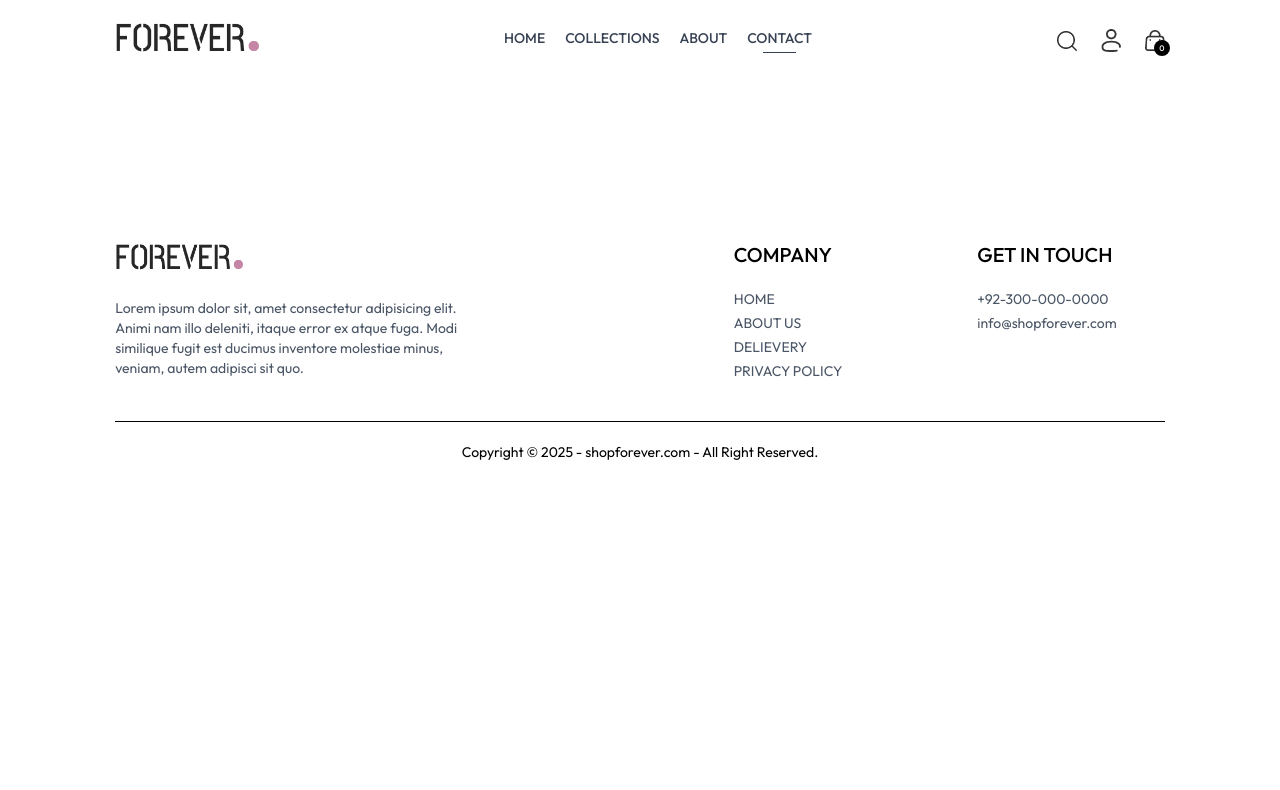
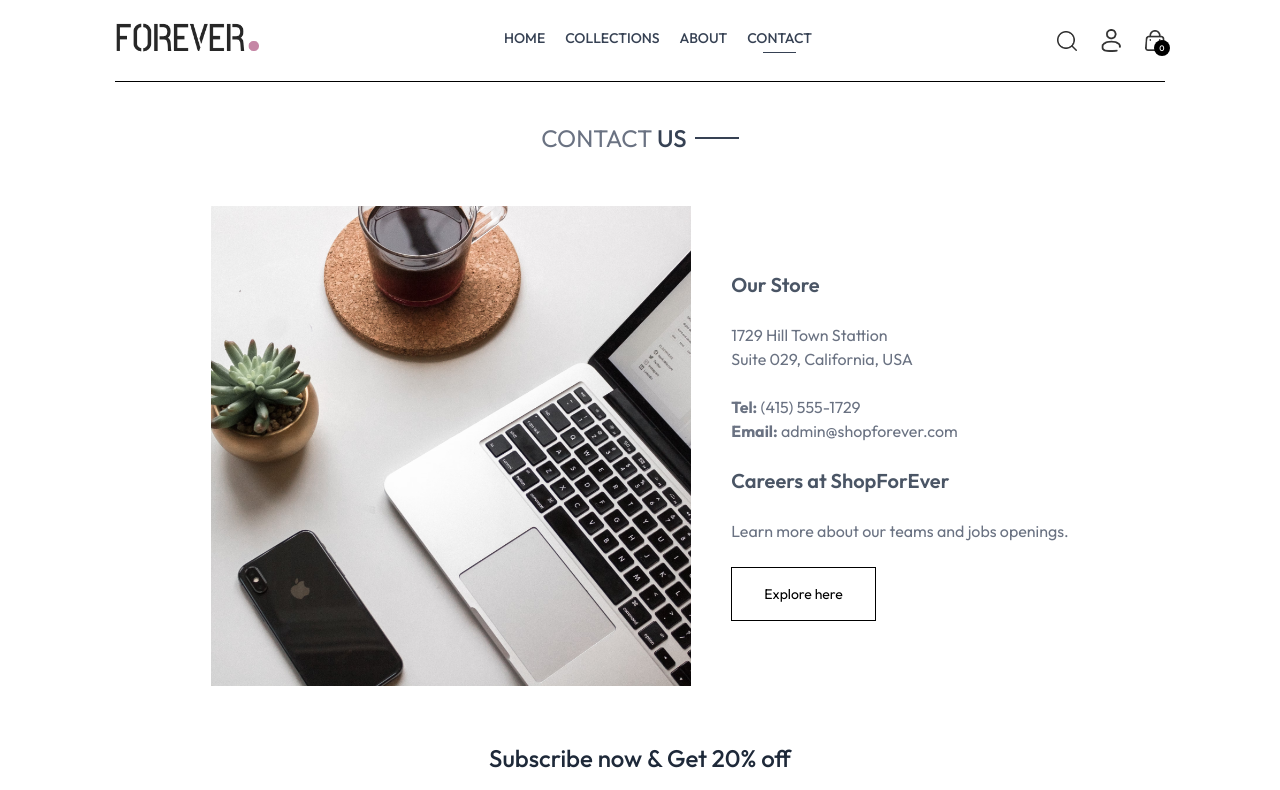
Before and after one commit to MuhammadRizwan-29/shopforever, a React (Vite) app: page /contact in a window 1280 px wide. Shown: the top 790 px of the page. Built offline with nearby package versions, Linux system fonts and the light colour scheme.

Commit message:
Contact page has been added.

```diff
--- a/src/pages/Contact.jsx
+++ b/src/pages/Contact.jsx
@@ -1,3 +1,42 @@
+import Title from "./../components/Title";
+import { assets } from "./../assets/frontend_assets/assets";
+import Newsletter from "./../components/Newsletter";
+
 export default function Contact() {
-  return;
+  return (
+    <section>
+      <div className="text-center text-2xl pt-10 border-t">
+        <Title title={"CONTACT"} innerTitle={"US"} />
+      </div>
+      <div className="my-10 flex flex-col justify-center md:flex-row gap-10 mb-14">
+        <img
+          className="w-full md:max-w-[480px]"
+          src={assets.contact_img}
+          alt=""
+        />
+        <div className="flex flex-col justify-center items-start gap-6">
+          <h2 className="font-semibold text-xl text-gray-600">Our Store</h2>
+          <p className="text-gray-500">
+            1729 Hill Town Stattion <br />
+            Suite 029, California, USA
+          </p>
+          <p className="text-gray-500">
+            <b>Tel:</b> (415) 555-1729
+            <br />
+            <b>Email:</b> admin@shopforever.com
+          </p>
+          <h2 className="font-semibold text-xl text-gray-600">
+            Careers at ShopForEver
+          </h2>
+          <p className="text-gray-500">
+            Learn more about our teams and jobs openings.
+          </p>
+          <button className="border border-black px-8 py-4 text-sm hover:bg-black hover:text-white transition-all duration-500">
+            Explore here
+          </button>
+        </div>
+      </div>
+      <Newsletter />
+    </section>
+  );
 }
```
